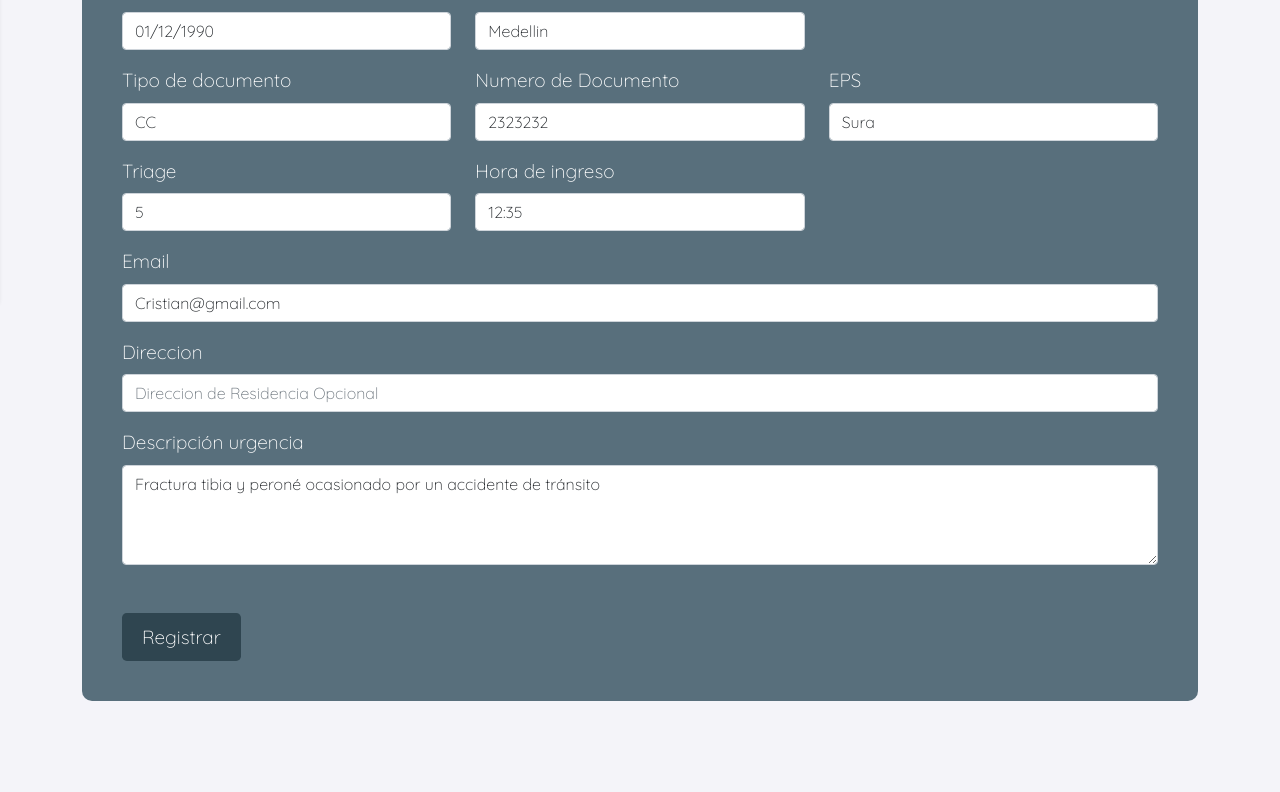
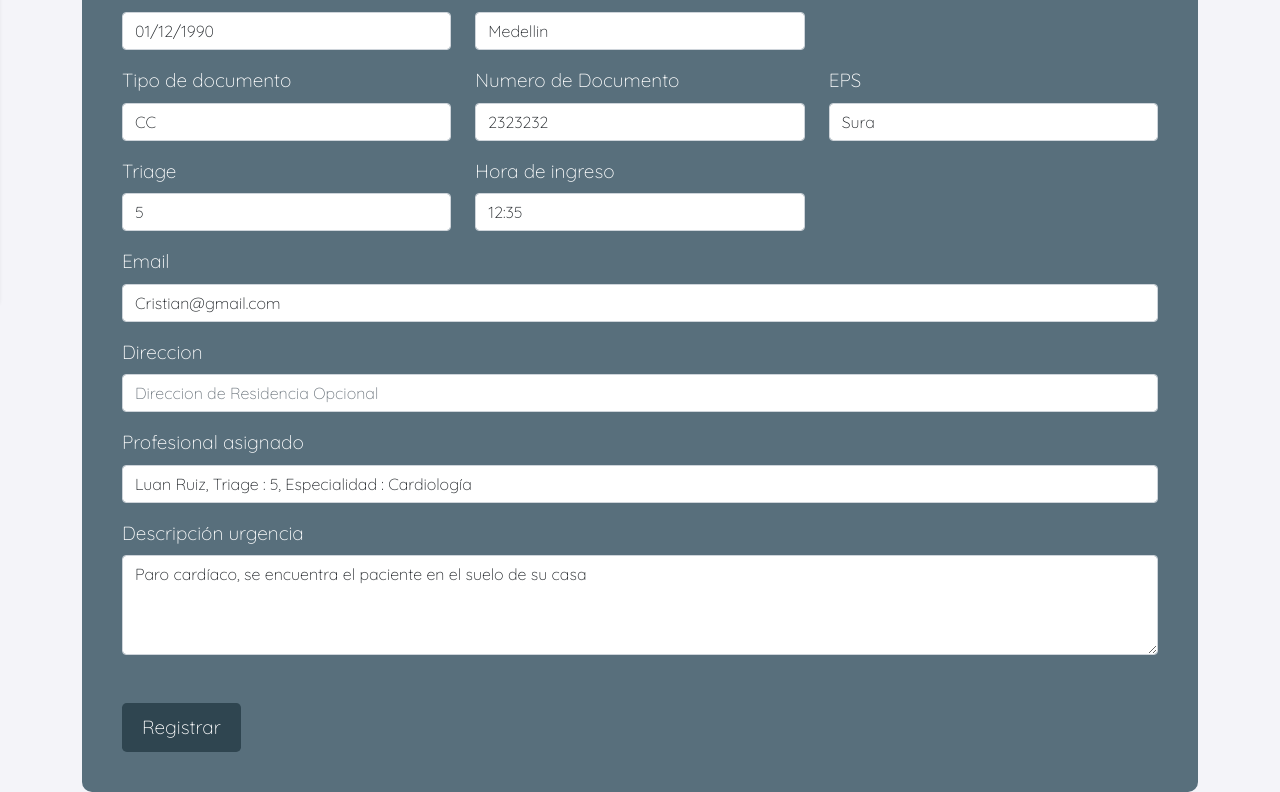
Before and after one commit to yeidigomez/Triage_hospital_20211, a React (Create React App) app: page /ingreso-paciente/8 in a window 1280 px wide. Shown: the part 497-1289 px from the top of the page. Before the commit the page ends 1198 px from the top, so only its background shows below. Built offline with nearby package versions, Linux system fonts and the light colour scheme.

Commit message:
Guardar paciente 2

```diff
--- a/public/json/8.json
+++ b/public/json/8.json
@@ -10,5 +10,6 @@
     "Email":"Cristian@gmail.com",
     "Triage":"5",
     "Hora": "12:35",
-    "Descripcion":"Fractura tibia y peroné ocasionado por un accidente de tránsito"
+    "Descripcion":"Paro cardíaco, se encuentra el paciente en el suelo de su casa",
+    "profesional":  "Luan Ruiz, Triage : 5, Especialidad : Cardiología"
   }
--- a/src/components/IngresoPaciente/IngresoPaciente.js
+++ b/src/components/IngresoPaciente/IngresoPaciente.js
@@ -238,6 +238,17 @@ function GuardarPaciente() {
           <Form.Control placeholder="Direccion de Residencia Opcional" />
         </Form.Group>
 
+        <Form.Group className="mb-3" controlId="floatingTextarea2" label="Profesional">
+        <Form.Label>Profesional asignado</Form.Label>
+          <Form.Control
+            type="text"
+            placeholder="profesional"
+            name="profesional"
+            onChange={handleChange}
+            value={formData.profesional}
+          />
+        </Form.Group>
+
         <Form.Group className="mb-3" controlId="floatingTextarea2" label="Descripción urgencia">
         <Form.Label>Descripción urgencia</Form.Label>
           <Form.Control
@@ -249,6 +260,7 @@ function GuardarPaciente() {
             value={formData.Descripcion}
           />
         </Form.Group>
+
 
         </Form.Group>
 
```
